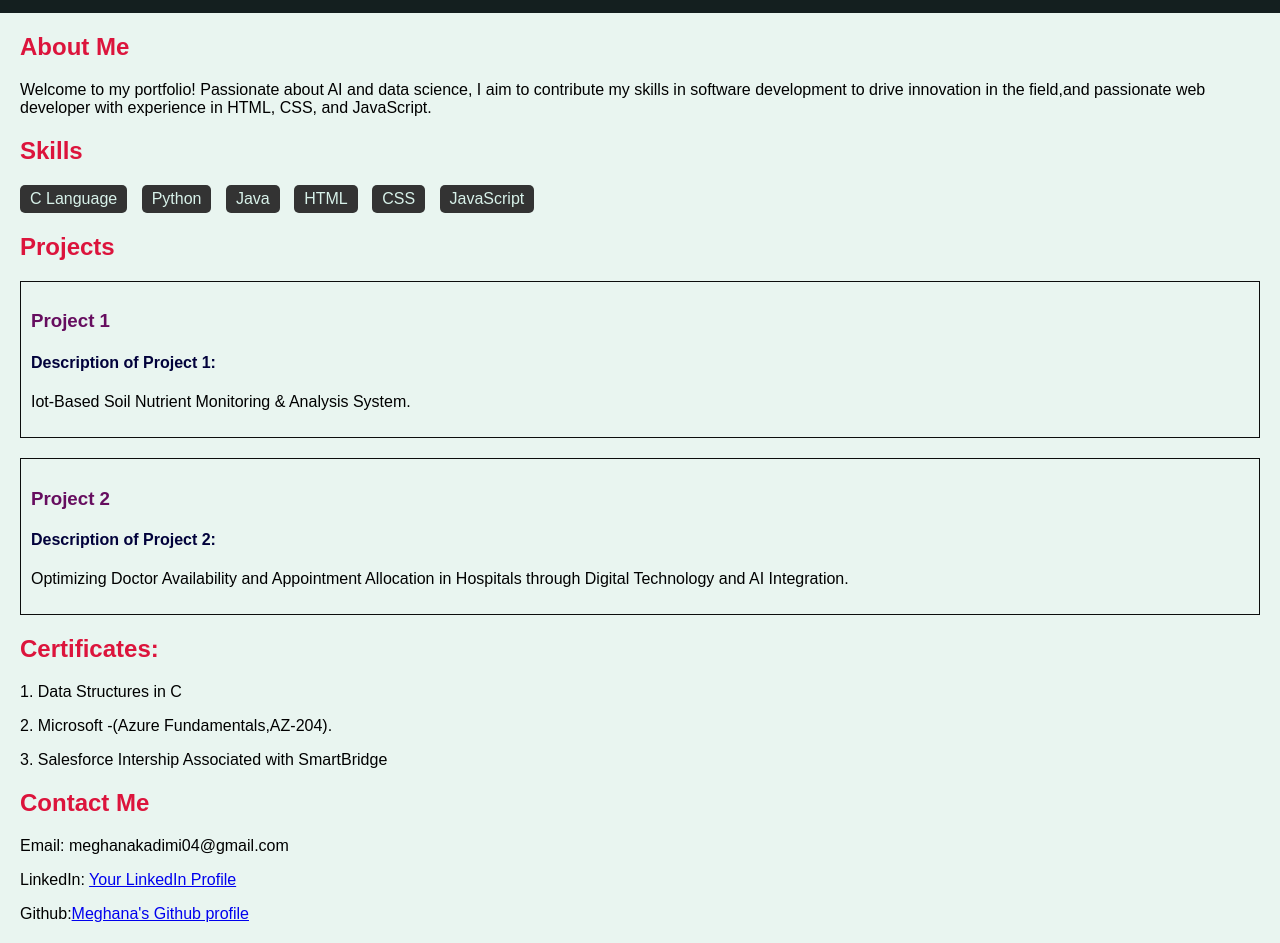
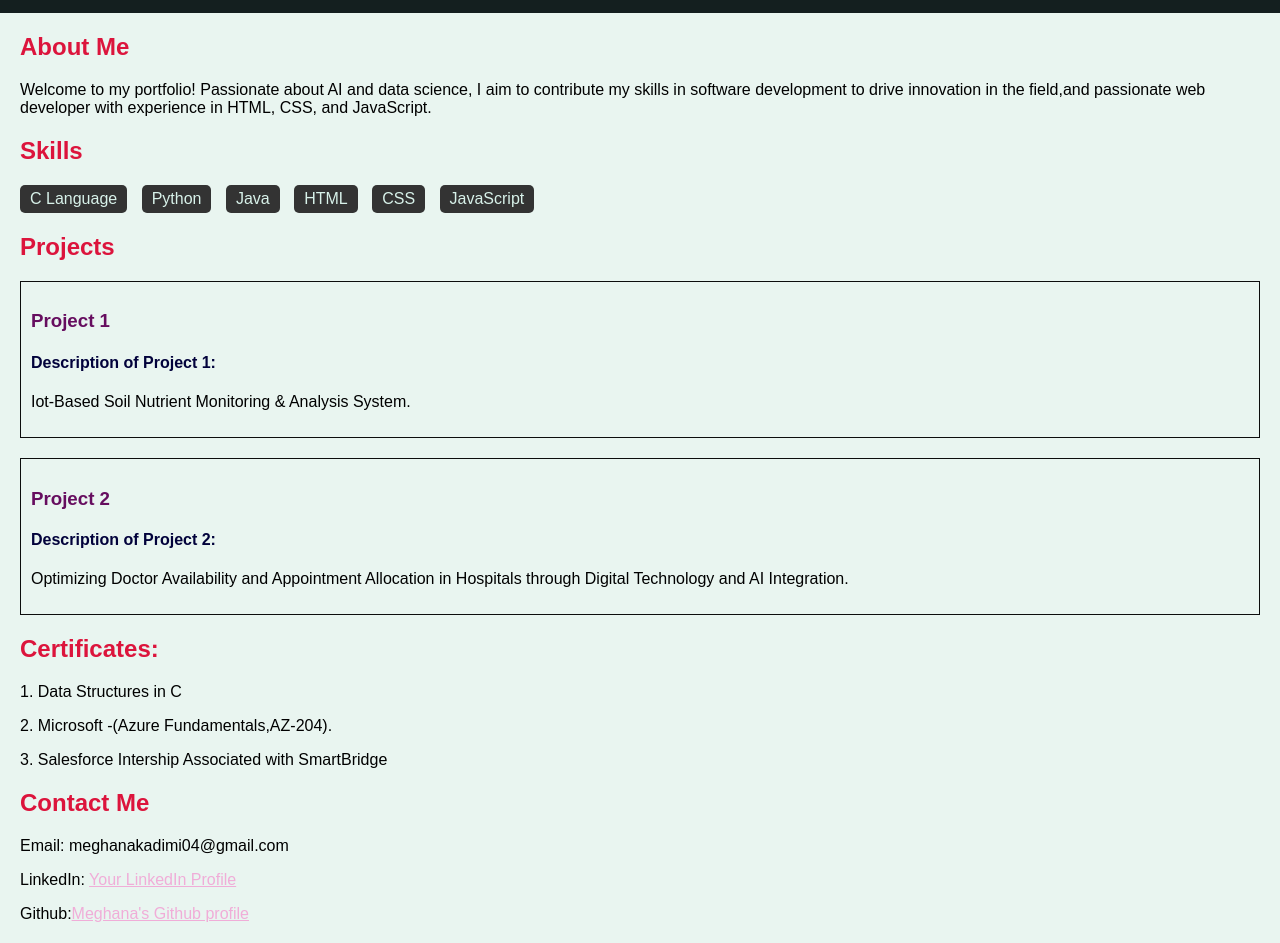
Before and after one commit to Meghanakadimi/Bharat_intern_Task_1, a plain HTML site: page index.html in a window 1280 px wide. Shown: the part 74-1017 px from the top of the page. Drawn offline with Linux system fonts and the light colour scheme.

Commit message:
styles.css

```diff
--- a/styles.css
+++ b/styles.css
@@ -59,7 +59,7 @@ li {
 }
 
 a {
-    color: ##f0add8;
+    color: #f0add8;
     text-decoration: none color:#660d5f;
 }
 p
```
